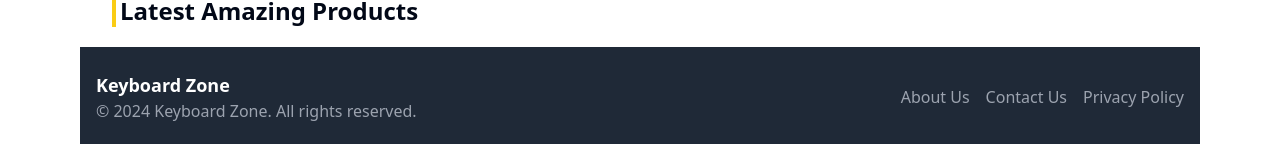
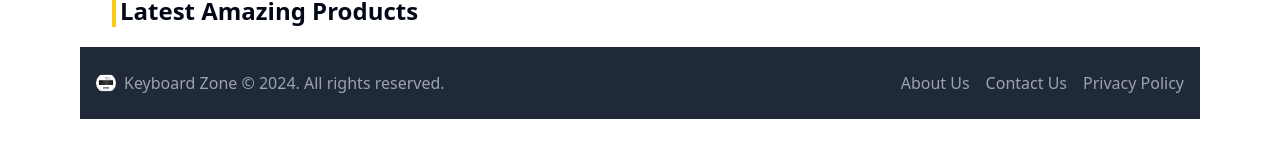
Before and after one commit to ronee-muhammad-rayhan/keyboard-zone-client, a React (Vite) app: page / in a window 1280 px wide. Shown: the part 663-807 px from the top of the page. Built offline with nearby package versions, Linux system fonts and the light colour scheme; no server answers.

Commit message:
cors related issue resolved

```diff
--- a/src/pages/Home/Home.tsx
+++ b/src/pages/Home/Home.tsx
@@ -1,10 +1,19 @@
 import FeaturedProducts from "@/components/FeaturedProducts/FeaturedProducts";
 import { HeroSection } from "@/components/HeroSection/HeroSection";
+import { useGetAllProductsQuery } from "@/redux/api/api";
 export default function Home() {
+  const { data, isLoading } = useGetAllProductsQuery(null);
+  // const { data, error, isLoading } = useGetAllProductsQuery(null);
+  console.log(data);
+  // const { data: products, error, isLoading } = useGetAllProductsQuery(null);
+  // console.log(products);
+  if (isLoading) return <div>Loading...</div>;
+  // if (error) return <div>Error: {error.message}</div>;
   return (
     <div className="mx-auto container">
       <HeroSection />
-      <FeaturedProducts/>
+      <pre>{JSON.stringify(data, null, 2)}</pre>
+      <FeaturedProducts />
     </div>
   );
 }
--- a/src/pages/Products/ProductDetails.tsx
+++ b/src/pages/Products/ProductDetails.tsx
@@ -1,11 +1,15 @@
 /* eslint-disable @typescript-eslint/no-explicit-any */
 
 import { Button } from "@/components/ui/button";
+import { useGetAllProductsQuery } from "@/redux/api/api";
 import { Play, Plus, Star, StarIcon } from "lucide-react";
 import { useParams } from "react-router-dom";
 
 export default function ProductDetails() {
   const { id: slug } = useParams();
+
+  const { data: products, error, isLoading } = useGetAllProductsQuery({});
+  console.log(products, error, isLoading);
 
   const renderStars = (rating: number) => {
     const stars = [];
--- a/src/pages/shared/Footer.tsx
+++ b/src/pages/shared/Footer.tsx
@@ -1,3 +1,5 @@
+import logo from "@/assets/keyboard-zone-logo-react.svg";
+
 export default function Footer() {
   return (
     <div>
@@ -5,9 +7,16 @@ export default function Footer() {
       <footer className="bg-gray-800 text-gray-400 py-6">
         <div className="max-w-6xl mx-auto px-4">
           <div className="flex flex-col md:flex-row justify-between items-center">
-            <div className="mb-4 md:mb-0">
-              <h5 className="text-lg font-bold text-white">Keyboard Zone</h5>
-              <p>&copy; 2024 Keyboard Zone. All rights reserved.</p>
+            <div className="mb-4 md:mb-0 flex justify-center items-center gap-2">
+              <img
+                className="rounded-full size-5"
+                src={logo}
+                alt="KeyboardZone-logo"
+              />
+              <p className="flex">
+                Keyboard Zone &copy; 2024{" "}
+                <span className="hidden sm:block">. All rights reserved.</span>
+              </p>
             </div>
             <div className="flex space-x-4">
               <a href="/about" className="hover:text-white">
--- a/src/redux/api/api.ts
+++ b/src/redux/api/api.ts
@@ -3,8 +3,12 @@ import { createApi, fetchBaseQuery } from "@reduxjs/toolkit/query/react";
 
 export const baseApi = createApi({
   reducerPath: "baseApi",
-  baseQuery: fetchBaseQuery({ baseUrl: "http://localhost:5000/api" }),
-  endpoints: () => ({}),
+  baseQuery: fetchBaseQuery({ baseUrl: "http://localhost:5313/api/v1" }),
+  endpoints: (builder) => ({
+    getAllProducts: builder.query({
+      query: () => "products",
+    }),
+  }),
 });
 
-export const {} = baseApi;
+export const { useGetAllProductsQuery } = baseApi;
```
